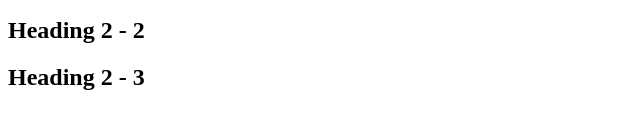
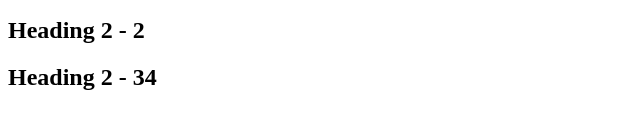
Before and after one commit to deexmo/Game-Cartoon, a plain HTML site: page Style-test.html in a window 1280 px wide. Shown: the part 227-356 px from the top of the page, 0-640 px from the left. Drawn offline with Linux system fonts and the light colour scheme.

Commit message:
Update Style-test.html

```diff
--- a/Style-test.html
+++ b/Style-test.html
@@ -9,6 +9,6 @@
         <h1>Heading 1 - 3</h1>
         <h2>Heading 2 - 1</h2>
         <h2>Heading 2 - 2</h2>
-        <h2>Heading 2 - 3</h2>
+        <h2>Heading 2 - 34</h2>
     </body>
 </html>
```
